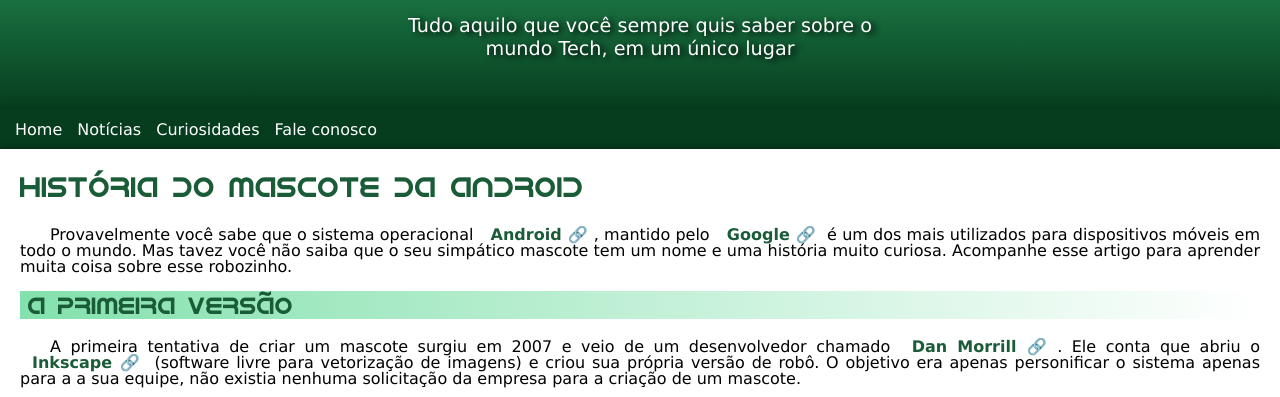
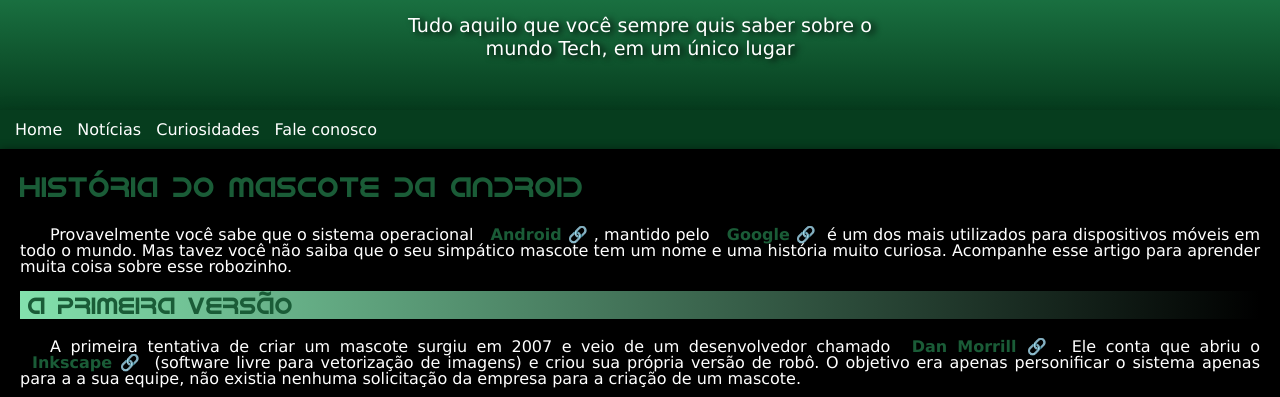
Before and after one commit to PietroDSE/projeto-android, a plain HTML site: page index.html in a window 1280 px wide. Shown: the part 123-520 px from the top of the page. Drawn offline with Linux system fonts and the light colour scheme.

Commit message:
Atualizar o style.css

```diff
--- a/style.css
+++ b/style.css
@@ -79,7 +79,8 @@
  }
 
  main{
-     background-color: var(--branco);
+     background-color: black;
+     color: white;
      min-width: 300px;
      max-width: 1250px;
      margin: auto;
```
